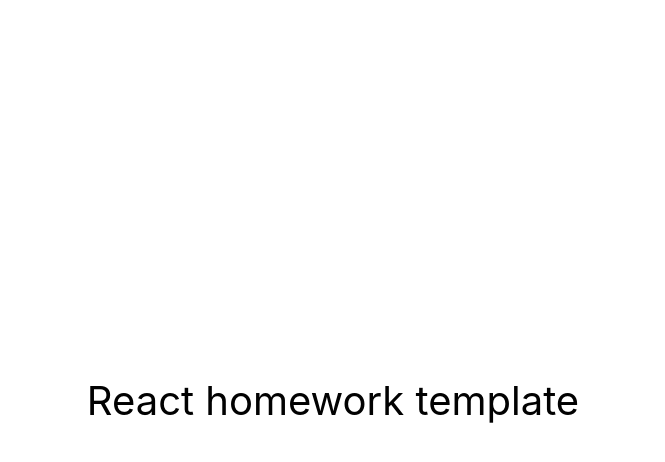
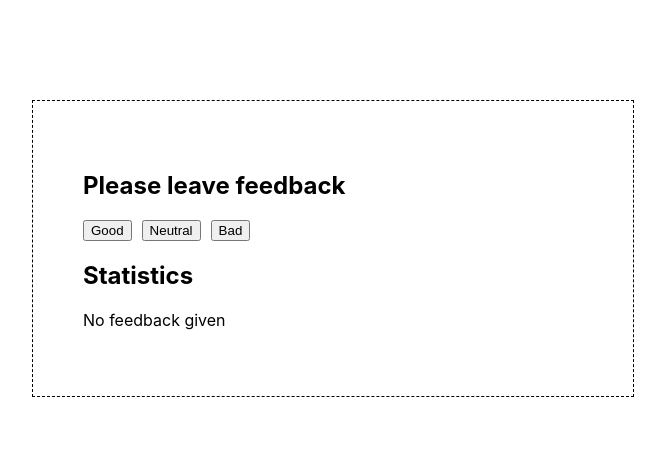
Before and after one commit to Sanya486/Sanya486-goit-react-hw-02-feedback, a React (Create React App) app: page / in a window 1280 px wide. Shown: the top 462 px of the page, without its empty margins (307-972 px from the left). Built offline with nearby package versions, Linux system fonts and the light colour scheme.

Commit message:
Task Done

```diff
--- a/package.json
+++ b/package.json
@@ -36,5 +36,8 @@
       "last 1 firefox version",
       "last 1 safari version"
     ]
+  },
+  "devDependencies": {
+    "styled-components": "^5.3.10"
   }
 }
--- a/public/index.html
+++ b/public/index.html
@@ -25,7 +25,6 @@
       Learn how to configure a non-root public URL by running `npm run build`.
     -->
     <title>React App</title>
-
     <!-- Start Single Page Apps for GitHub Pages -->
     <script type="text/javascript">
       // Single Page Apps for GitHub Pages
--- a/src/components/App.jsx
+++ b/src/components/App.jsx
@@ -1,16 +1,62 @@
-export const App = () => {
-  return (
-    <div
-      style={{
-        height: '100vh',
-        display: 'flex',
-        justifyContent: 'center',
-        alignItems: 'center',
-        fontSize: 40,
-        color: '#010101'
-      }}
-    >
-      React homework template
-    </div>
-  );
-};
+import React, { Component } from 'react';
+
+import { Section } from 'components/Section/Section';
+import { FeedbackOptions } from './FeedbackOptions/FeedbackOptions';
+import { Statistics } from './Statistics/Statistics';
+import { Notification } from './Notification/Notification';
+import { Container } from './Container/Container';
+
+export class App extends Component {
+  state = {
+    good: 0,
+    neutral: 0,
+    bad: 0,
+  };
+
+  totalFeedbacksCount = () => {
+    const feedbackNumbersArray = Object.values(this.state);
+    const total = feedbackNumbersArray.reduce((acc, number) => acc + number, 0);
+    return total;
+  };
+
+  positivePercentageCount = () => {
+    const total = this.totalFeedbacksCount();
+    if (total) {
+      const positivePercentage = (this.state.good / total) * 100;
+      return Math.round(positivePercentage);
+    }
+    return '0';
+  };
+
+  onButtonClick = e => {
+    const value = e.target.textContent;
+    this.setState(prevState => ({
+      [value]: prevState[value] + 1,
+    }));
+  };
+
+  render() {
+    return (
+      <>
+        <Container>
+          <Section title={'Please leave feedback'} />
+          <FeedbackOptions
+            options={Object.keys(this.state)}
+            onLeaveFeedback={this.onButtonClick}
+          />
+          <Section title={'Statistics'} />
+          {/* Вирішив трохи відійти від умови. Передав в Statistics  пропом весь state, для того щоб можна було легко додавати нові опції. Додаючи просто нову властивість в state автоматично буде додаватися нова кнопка та новий <p> в Statistics. */}
+          {this.totalFeedbacksCount() > 0 ? (
+            <Statistics
+              options={this.state}
+              total={this.totalFeedbacksCount}
+              positivePercentage={this.positivePercentageCount}
+            />
+          ) : (
+            <Notification message={'No feedback given'} />
+          )}
+        </Container>
+      </>
+    );
+  }
+}
--- /dev/null
+++ b/src/components/Container/Container.jsx
@@ -0,0 +1,12 @@
+import styled from "styled-components";
+
+const Wrapper = styled.div`
+  margin: 100px auto;
+  width: 500px;
+  border: 1px dashed black;
+  padding: 50px;
+`;
+
+export const Container = ({ children}) => {
+    return <Wrapper>{children}</Wrapper>;
+}
--- /dev/null
+++ b/src/components/FeedbackOptions/FeedbackOptions.jsx
@@ -0,0 +1,19 @@
+import styled from 'styled-components';
+
+const Button = styled.button`
+  text-transform: capitalize;
+  display: flex;
+`;
+const ButtonWrapper = styled.div`
+  display: flex;
+  gap: 10px;
+`;
+
+export const FeedbackOptions = ({ options, onLeaveFeedback }) => {
+  const buttonsEl = options.map(option => (
+    <Button type="button" onClick={onLeaveFeedback}>
+      {option}
+    </Button>
+  ));
+  return <ButtonWrapper>{buttonsEl}</ButtonWrapper>;
+};
--- /dev/null
+++ b/src/components/Notification/Notification.jsx
@@ -0,0 +1,3 @@
+export const Notification = ({message}) => {
+    return <p>{ message}</p>;
+};
--- /dev/null
+++ b/src/components/Section/Section.jsx
@@ -0,0 +1,5 @@
+import React from 'react';
+
+export const Section = ({ title }) => {
+    return <h2>{ title}</h2>;
+};
--- /dev/null
+++ b/src/components/Statistics/Statistics.jsx
@@ -0,0 +1,32 @@
+import styled from 'styled-components';
+
+const Option = styled.p`
+  text-transform: capitalize;
+`;
+const Span = styled.span`
+  font-weight: bold;
+`;
+
+export const Statistics = ({ options, total, positivePercentage }) => {
+  const totalFeedback = total();
+  const positiveFeedbackPercentage = positivePercentage();
+  const optionArray = [];
+  for (const option in options) {
+    optionArray.push(
+      <Option key={option}>
+        <Span>{option}:</Span> {options[option]}{' '}
+      </Option>
+    );
+  }
+  return (
+    <>
+      {optionArray}
+      <Option>
+        <Span>Total:</Span> {totalFeedback}
+      </Option>
+      <Option>
+        <Span>Positive feedback:</Span> {positiveFeedbackPercentage}%
+      </Option>
+    </>
+  );
+};
--- a/src/index.js
+++ b/src/index.js
@@ -3,8 +3,10 @@ import ReactDOM from 'react-dom/client';
 import { App } from 'components/App';
 import './index.css';
 
+
+
 ReactDOM.createRoot(document.getElementById('root')).render(
   <React.StrictMode>
-    <App />
+    <App/>
   </React.StrictMode>
 );
```
Also changed, not shown: 1 other file (tests, documents, lock files or other folders).
